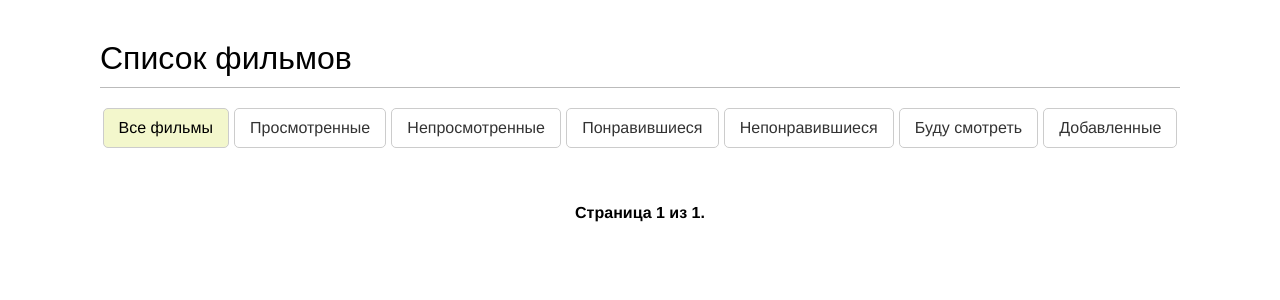
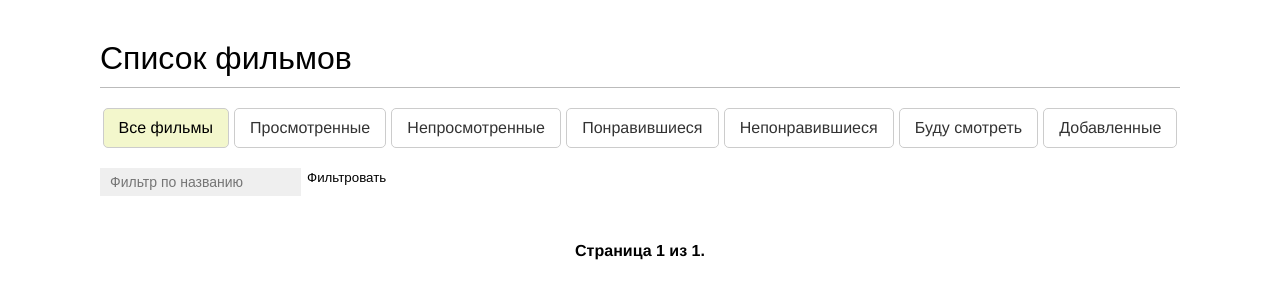
Before and after one commit to andreynetrebin/movie_watcher, a Django app: page /movies/ in a window 1280 px wide. Shown: the part 81-381 px from the top of the page. Run offline with Django 5.2, Linux system fonts and the light colour scheme; the visitor is signed in with stand-in values (Sample User, id 1); data that the repository does not hold is empty; parts of the project's set-up code (start-up, migrations or seed data) failed here and were passed over; some libraries are stand-ins or nearby versions; some web fonts are replaced.

Commit message:
added filter movies by titles

```diff
--- a/movies/templates/movies/movie/list_movies.html
+++ b/movies/templates/movies/movie/list_movies.html
@@ -10,6 +10,13 @@
     <a href="?filter=disliked" class="{% if filter_type == 'disliked' %}active{% endif %}">Непонравившиеся</a>
     <a href="?filter=watchlist" class="{% if filter_type == 'watchlist' %}active{% endif %}">Буду смотреть</a>
     <a href="?filter=added" class="{% if filter_type == 'added' %}active{% endif %}">Добавленные</a>
+</div>
+<div class="filter">
+    <form method="GET" action="">
+        <input type="text" name="title" placeholder="Фильтр по названию" value="{{ title_filter }}">
+        <button type="submit">Фильтровать</button>
+        <input type="hidden" name="filter" value="{{ filter_type }}">
+    </form>
 </div>
 
 <div class="movie-container">
--- a/movies/views.py
+++ b/movies/views.py
@@ -392,13 +392,13 @@ def movie_detail(request, slug):
 def movie_list(request):
     user = request.user
     movies = Movie.objects.all()  # Получаем все фильмы по умолчанию
-    wishlist_movies = WishList.objects.filter(user=request.user).values_list('movie_id',
-                                                                             flat=True)
+    wishlist_movies = WishList.objects.filter(user=request.user).values_list('movie_id', flat=True)
+
     # Фильтрация по вкладкам
     filter_type = request.GET.get('filter', 'all')  # Получаем тип фильтра из параметров запроса
 
     if filter_type == 'watched':
-        movies = movies.filter(watched__user=user)  # Предполагается, что у вас есть модель Watched
+        movies = movies.filter(watched__user=user)
     elif filter_type == 'unwatched':
         movies = movies.exclude(watched__user=user)
     elif filter_type == 'liked':
@@ -406,13 +406,17 @@ def movie_list(request):
     elif filter_type == 'disliked':
         movies = movies.filter(users_dislike=user)
     elif filter_type == 'watchlist':
-        movies = movies.filter(wishlist__user=user)  # Предполагается, что у вас есть модель WishList
+        movies = movies.filter(wishlist__user=user)
     elif filter_type == 'added':
         movies = movies.filter(user=user)
 
     # Получаем список просмотренных фильмов для текущего пользователя
+    watched_movies = Watched.objects.filter(user=user).values_list('movie_id', flat=True)
 
-    watched_movies = Watched.objects.filter(user=user).values_list('movie_id', flat=True)
+    # Фильтрация по названию и оригинальному названию
+    title_filter = request.GET.get('title', '')
+    if title_filter:
+        movies = movies.filter(title__icontains=title_filter) | movies.filter(title_original__icontains=title_filter)
 
     # Пагинация
     paginator = Paginator(movies, 10)  # Показывать 10 фильмов на странице
@@ -428,6 +432,7 @@ def movie_list(request):
         'top_directors': top_directors,
         'top_writers': top_writers,
         'filter_type': filter_type,
-        'watched_movies': watched_movies,  # Передаем список просмотренных фильмов
+        'watched_movies': watched_movies,
         'wishlist_movies': wishlist_movies,
+        'title_filter': title_filter,  # Передаем фильтр названия в шаблон
     })
```
